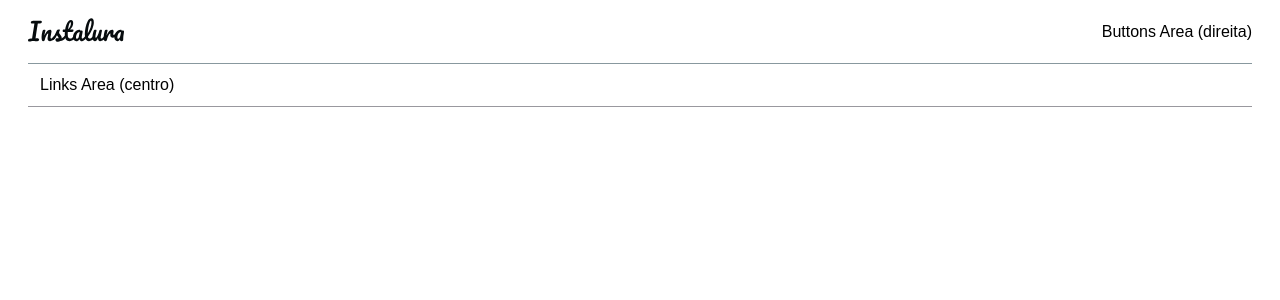
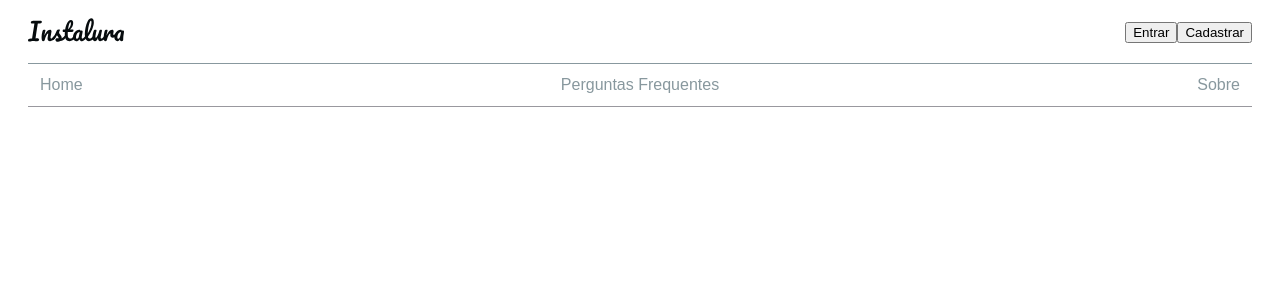
Before and after one commit to barbarapereira/instalura-base, a Next.js app: page /src/components/commons/Menu in a window 1280 px wide. Shown: the top 300 px of the page. Built offline with nearby package versions, Linux system fonts and the light colour scheme.

Commit message:
adc elemento link dinamicamente

```diff
--- a/pages/src/components/commons/Menu/index.js
+++ b/pages/src/components/commons/Menu/index.js
@@ -3,16 +3,43 @@ import { MenuWrapper } from './styles/MenuWrapper';
 import { Logo } from './theme/Logo';
 
 export default function Menu() {
+  const links = [
+    {
+      texto: 'Home',
+      url: '/',
+    },
+    {
+      texto: 'Perguntas Frequentes',
+      url: '/fac',
+    },
+    {
+      texto: 'Sobre',
+      url: '/sobre',
+    },
+  ]
   return (
     <MenuWrapper>
       <MenuWrapper.LeftSide>
         <Logo />
       </MenuWrapper.LeftSide>
       <MenuWrapper.CenterSide>
-        Links Area (centro)
+        {links.map((link) => {
+          return (
+            <li>
+              <a href={link.url}>
+                {link.texto}
+              </a>
+            </li>
+          )
+        })}
       </MenuWrapper.CenterSide>
       <MenuWrapper.RightSide>
-        Buttons Area (direita)
+        <button>
+          Entrar
+        </button>
+        <button>
+          Cadastrar
+        </button>
       </MenuWrapper.RightSide>
     </MenuWrapper>
   )
--- a/pages/src/components/commons/Menu/styles/MenuWrapper.js
+++ b/pages/src/components/commons/Menu/styles/MenuWrapper.js
@@ -22,7 +22,7 @@ MenuWrapper.CenterSide = styled.div`
   margin: 0;
   order: 3;
   width: 100%;
-  list_style: none;
+  list-style: none;
   display: flex;
   align-items: center;
   justify-content: space-between;
@@ -31,16 +31,15 @@ MenuWrapper.CenterSide = styled.div`
   border-bottom: 1px solid #99989E;
   padding: 12px;
   a {
+      text-decoration: none;
       text-align: center;
       display: block;
-      text-decoration: nome;
       color #88989E;
       transition: 200ms ease-in-out;
       &:hover,
       &:focus {
           font-weight: 500;
           color: #070C0E;
-
       }
   }
 `;
```
